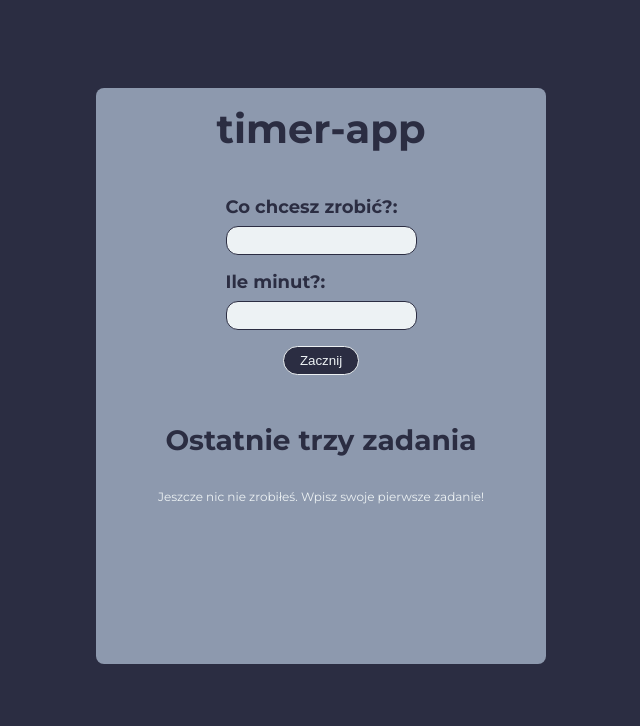
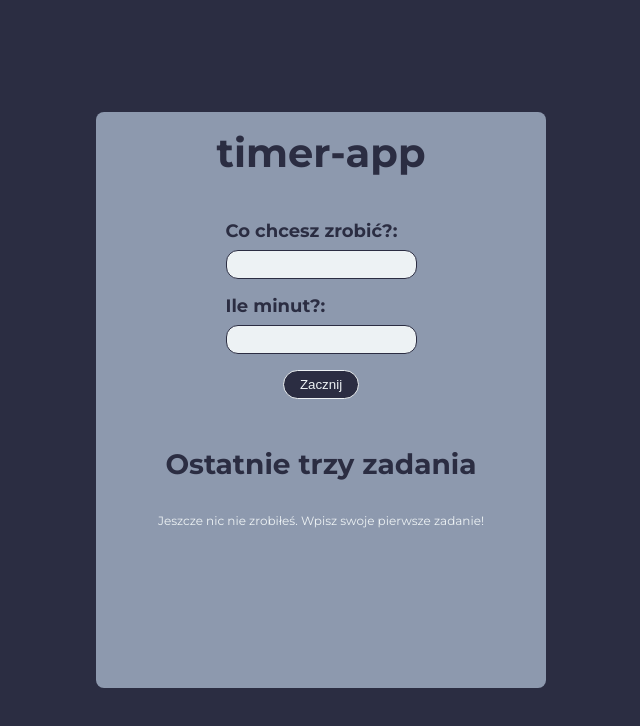
Before and after one commit to jarek-janowski/timer-app, a React (Create React App) app: page / in a window 1280 px wide. Shown: the top 726 px of the page, without its empty margins (319-959 px from the left). Built offline with nearby package versions, Linux system fonts and the light colour scheme.

Commit message:
fix: center app in styles

```diff
--- a/src/App.scss
+++ b/src/App.scss
@@ -4,7 +4,6 @@
   padding: 0 0 16px;
   width: 90vw;
   min-height: 90vh;
-  margin-top: 32px;
   background: $lightpurple;
   border-radius: 8px;
   @media (min-width: 768px){
--- a/src/index.css
+++ b/src/index.css
@@ -9,7 +9,7 @@ body {
   -moz-osx-font-smoothing: grayscale;
   background: #2B2D42;
   display: flex;
-  height: 90vh;
+  height: 100vh;
   justify-content: center;
   align-items: center;
   font-family: 'Montserrat', sans-serif;
```
Also changed, not shown: public/manifest.json.
